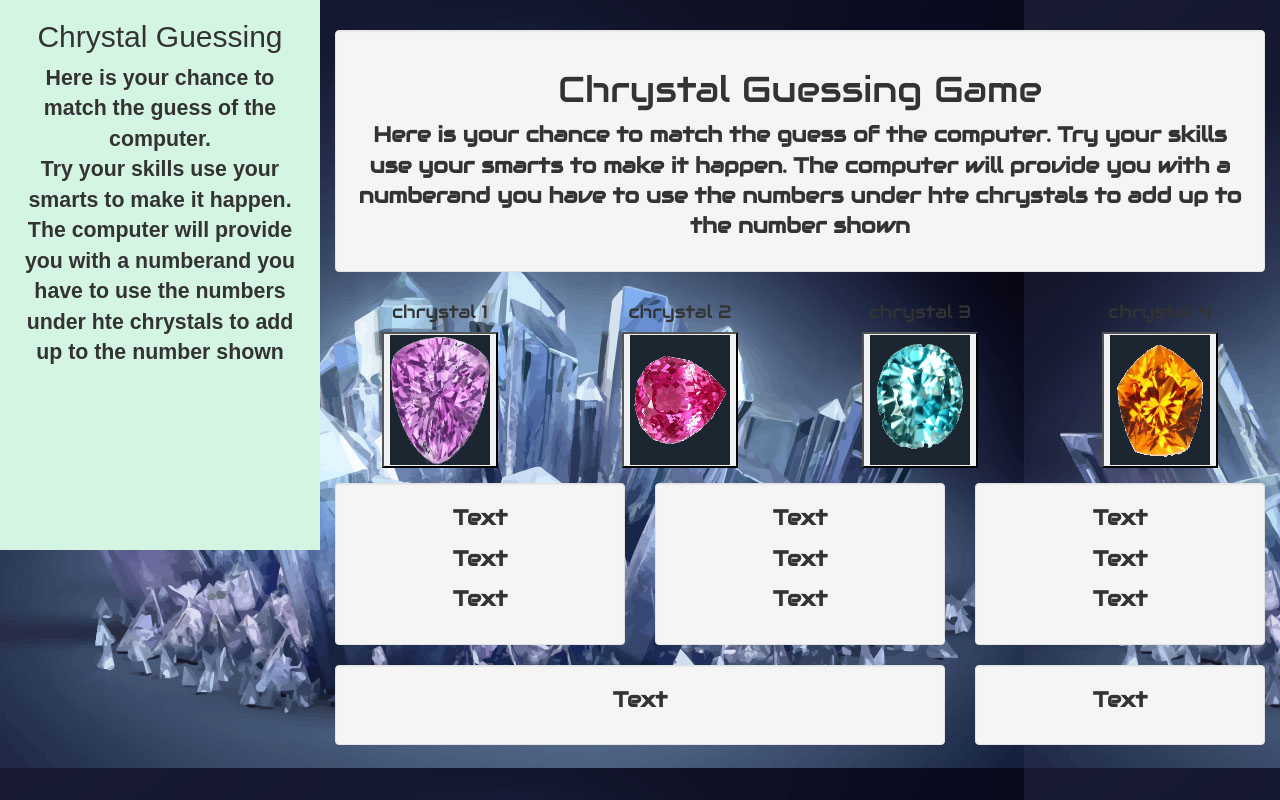
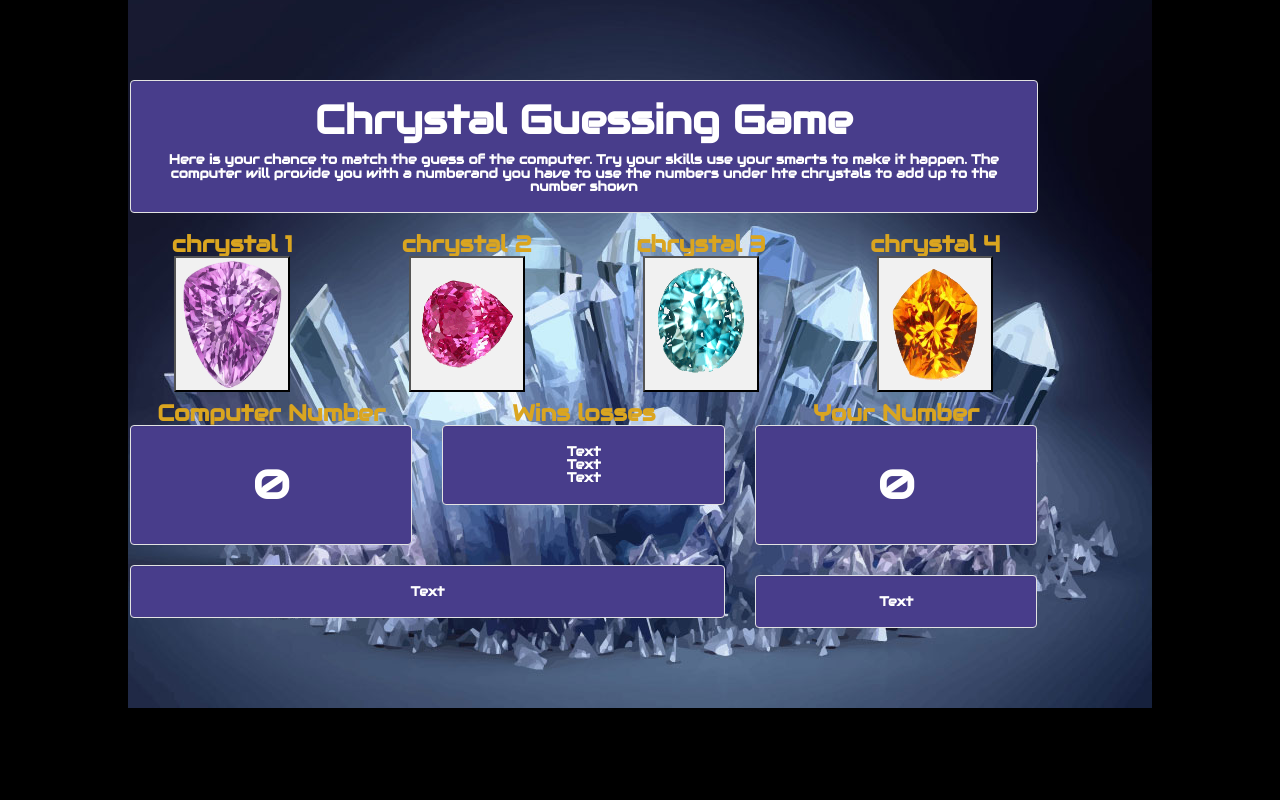
Before and after one commit to sheli16/chrystalGame, a PHP site: page / in a window 1280 px wide; the page is wider, and only the part inside the window is pictured. Run offline with PHP 8.4, Linux system fonts and the light colour scheme; some libraries are stand-ins or nearby versions.

Commit message:
css structure there

```diff
--- /dev/null
+++ b/assets/css/reset.css
@@ -0,0 +1 @@
+html,body,div,span,applet,object,iframe,h1,h2,h3,h4,h5,h6,p,blockquote,pre,a,abbr,acronym,address,big,cite,code,del,dfn,em,img,ins,kbd,q,s,samp,small,strike,strong,sub,sup,tt,var,b,u,i,center,dl,dt,dd,ol,ul,li,fieldset,form,label,legend,table,caption,tbody,tfoot,thead,tr,th,td,article,aside,canvas,details,embed,figure,figcaption,footer,header,hgroup,menu,nav,output,ruby,section,summary,time,mark,audio,video{margin:0;padding:0;border:0;font-size:100%;font:inherit;vertical-align:baseline}article,aside,details,figcaption,figure,footer,header,hgroup,menu,nav,section{display:block}body{line-height:1}ol,ul{list-style:none}blockquote,q{quotes:none}blockquote:before,blockquote:after,q:before,q:after{content:'';content:none}table{border-collapse:collapse;border-spacing:0}
--- a/assets/css/style.css
+++ b/assets/css/style.css
@@ -1,24 +1,51 @@
+#container-fluid{
+         align-content: center;
+     text-align: center;
+
+
+
+}
+
+#row-content {
+}
+
+h1 {
+    font-size:30pt;
+}
+h4 {
+    font-size:17pt;
+    color: GoldenRod;
+}
+h5 {
+    font-size:30pt;
+    text-align: center;
+    margin:20px;
+}
+
 body {
+    width: 100%;
+    text-align: center;
+    margin: 80px 10px 0px 100px;
+    padding: 10;
     font-family:sans-serif;
     font-weight:bold;
-    font-size:16pt;
+    font-size:10pt;
+    color: #ffffff;
+    background-repeat: no-repeat;
+    background-position: center;
+    background-color: black;
 
 }
+
 /* Topmatter */
 
 #chrystals img {
     display: block;
     height: 130px;
     width: 100px;
-    background-color: #1B2631
+
 }
 
-#chrystals img {
-    display: block;
-    height: 130px;
-    width: 100px;
-    background-color: #1B2631
-}
 
 
 
@@ -31,7 +58,8 @@
 /* For the left 'Guess A Letter!' and 'Guessed Letter' boxes. */
 .col-sm-3 {
      text-align:center;
-}
+     float:left;
+ }
 
 .col-sm-9 {
     font-family: 'Audiowide', cursive;
@@ -41,7 +69,16 @@
 .col-sm-9 {
     font-family: 'Audiowide', cursive;
      text-align:center;
+ }
 
+.col-sm-4 {
+    font-family: 'Audiowide', cursive;
+     text-align:center;
+     padding-top: 10px;
+
+}
+.well {
+    background-color: #483d8b;
 
 
 
--- a/index.html
+++ b/index.html
@@ -12,12 +12,7 @@
   <link href='https://fonts.googleapis.com/css?family=Audiowide' rel='stylesheet' type='text/css'>
   <style>
     /* Set height of the grid so .sidenav can be 100% (adjust as needed) */
-    .row.content {height: 550px}
 
-    /* Set gray background color and 100% height */
-    .sidenav {
-      background-color: #D5F5E3;
-      height: 100%;
     }
 
     /* On small screens, set height to 'auto' for the grid */
@@ -28,21 +23,15 @@
 </head>
 <body background="assets/images/backgroundchrystals.jpg">
 
-<nav class="navbar navbar-inverse visible-xs">
- </nav>
 
 <div class="container-fluid">
-  <div class="row content">
-    <div class="col-sm-3 sidenav hidden-xs">
-      <h2>Chrystal Guessing</h2>
-      <p> Here is your chance to match the guess of the computer.<br>
-      Try your skills use your smarts to make it happen. The computer will provide you with a numberand you have to use the numbers under hte chrystals to add up to the number shown </p>
-    </div>
-    <br>
+
+
 
     <div class="col-sm-9">
       <div class="well">
-        <h1>Chrystal Guessing Game</h1>
+
+        <h1>Chrystal Guessing Game</h1><br>
         <p> Here is your chance to match the guess of the computer.
       Try your skills use your smarts to make it happen. The computer will provide you with a numberand you have to use the numbers under hte chrystals to add up to the number shown </p>
       </div>
@@ -76,6 +65,13 @@
       </div>
       <div class="row">
         <div class="col-sm-4">
+          <h4>Computer Number</h4>
+          <div class="well">
+          <h5> 0</h5>
+          </div>
+        </div>
+        <div class="col-sm-4">
+        <h4>Wins losses</h4>
           <div class="well">
             <p>Text</p>
             <p>Text</p>
@@ -83,17 +79,9 @@
           </div>
         </div>
         <div class="col-sm-4">
+        <h4>Your Number</h4>
           <div class="well">
-            <p>Text</p>
-            <p>Text</p>
-            <p>Text</p>
-          </div>
-        </div>
-        <div class="col-sm-4">
-          <div class="well">
-            <p>Text</p>
-            <p>Text</p>
-            <p>Text</p>
+            <h5> 0</h5>
           </div>
         </div>
       </div>
@@ -111,6 +99,7 @@
       </div>
     </div>
   </div>
+  </div>
 </div>
 
 </body>
```
